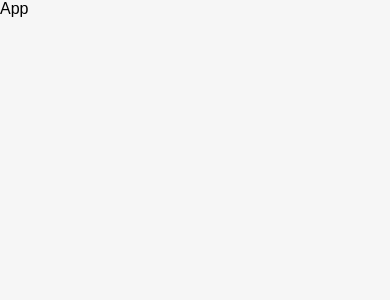
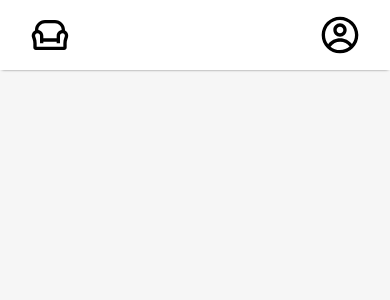
Before and after one commit to iambasilp/Fullstack-Furniture-Webapp, a React (Vite) app in the folder admin/: page / in a window 390 px wide. Shown: the top 300 px of the page. Built offline with nearby package versions, Linux system fonts and the light colour scheme.

Commit message:
Admin Page Setup and create Admin Navbar

```diff
--- a/admin/src/App.jsx
+++ b/admin/src/App.jsx
@@ -1,10 +1,11 @@
 import React from 'react'
 import {BrowserRouter} from 'react-router-dom'
+import Navbar from './Components/Navbar/Navbar'
 const App = () => {
   return (
     <BrowserRouter>
     <div>
-      App
+      <Navbar />
     </div>
   </BrowserRouter>
   )
--- /dev/null
+++ b/admin/src/Components/Navbar/Navbar.css
@@ -0,0 +1,26 @@
+.navbar{
+    display: flex;
+    align-items: center;
+    justify-content: space-between;
+    padding: 15px 60px;
+    box-shadow: 0 1px 3px -2px black;
+    margin-bottom: 1px;
+    background: white;
+}
+.nav-logo{
+    font-size: 50px;
+}
+.nav-profile{
+    font-size: 50px;
+}
+@media(max-width:800px){
+    .navbar{
+        padding: 15px 30px;
+    }
+    .nav-logo{
+        font-size: 40px;
+    }
+    .nav-profile{
+        font-size: 40px;
+    }
+}
--- /dev/null
+++ b/admin/src/Components/Navbar/Navbar.jsx
@@ -0,0 +1,16 @@
+import React from 'react'
+import './Navbar.css'
+import { RiSofaLine } from "react-icons/ri";
+import { CgProfile } from "react-icons/cg";
+
+
+const Navbar = () => {
+  return (
+    <div className='navbar'>
+      <RiSofaLine className='nav-logo'/>
+      <CgProfile  className='nav-profile'/>
+    </div>
+  )
+}
+
+export default Navbar
```
Also changed, not shown: 1 other file (tests, documents, lock files or other folders).
